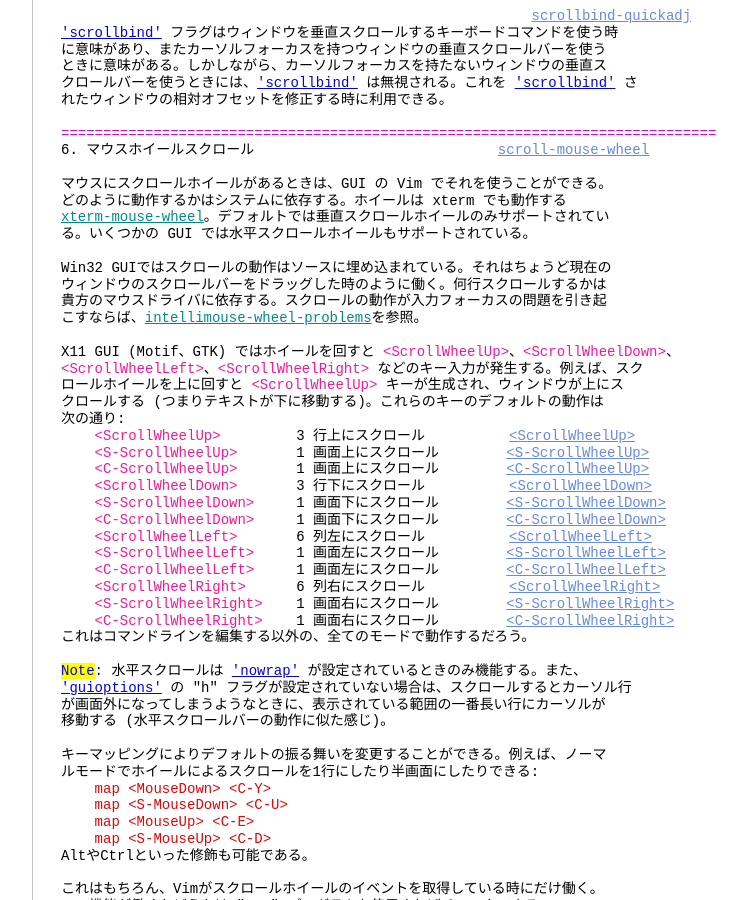
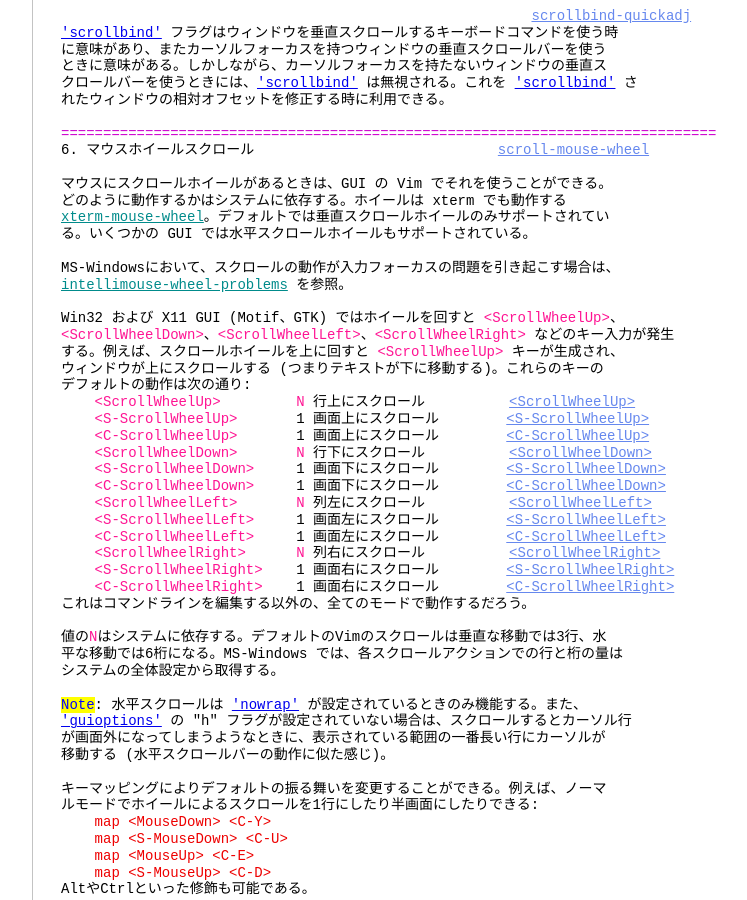
Before and after one commit to vim-jp/vimdoc-ja, a Jekyll site: the page built from scroll.html, in a window 1280 px wide and 900 px high, scrolled down 3853 px. Shown: the whole window, without its empty margins (340-1087 px from the left). Built offline with Jekyll 4.4.1, drawn with Linux system fonts in a browser that asks for light colours; nearby versions of some CDN libraries; comment, search, counter and statistics services are not loaded; some of the changed text lies outside the part shown.

Commit message:
Generated by GitHub workflow 2574473302
https://github.com/vim-jp/vimdoc-ja-working/actions/runs/2574473302

```diff
--- a/scroll.html
+++ b/scroll.html
@@ -3,7 +3,7 @@ layout: vimdoc
 helpname: 'scroll'
 ---
 <div id='vimCodeElement'>
-<a class="Constant" href="scroll.html" name="scroll.txt">scroll.txt</a>&nbsp;&nbsp;&nbsp;&nbsp;For&nbsp;<span class="Identifier">Vim バージョン 8.2.</span>&nbsp;&nbsp;Last change: 2022 Apr 03<br>
+<a class="Constant" href="scroll.html" name="scroll.txt">scroll.txt</a>&nbsp;&nbsp;&nbsp;&nbsp;For&nbsp;<span class="Identifier">Vim バージョン 8.2.</span>&nbsp;&nbsp;Last change: 2022 May 07<br>
 <br>
 <br>
 &nbsp;&nbsp;&nbsp;&nbsp;&nbsp;&nbsp;&nbsp;&nbsp;&nbsp;&nbsp;&nbsp;&nbsp;&nbsp;&nbsp;&nbsp;&nbsp;<span class="Identifier">VIMリファレンスマニュアル&nbsp;&nbsp;&nbsp;&nbsp;by Bram Moolenaar</span><br>
@@ -235,29 +235,31 @@ ze&nbsp;&nbsp;&nbsp;&nbsp;&nbsp;&nbsp;&nbsp;&nbsp;&nbsp;&nbsp;&nbsp;&nbsp;&nbsp;
 <a class="Identifier" href="scroll.html#xterm-mouse-wheel">xterm-mouse-wheel</a>。デフォルトでは垂直スクロールホイールのみサポートされてい<br>
 る。いくつかの GUI では水平スクロールホイールもサポートされている。<br>
 <br>
-Win32 GUIではスクロールの動作はソースに埋め込まれている。それはちょうど現在の<br>
-ウィンドウのスクロールバーをドラッグした時のように働く。何行スクロールするかは<br>
-貴方のマウスドライバに依存する。スクロールの動作が入力フォーカスの問題を引き起<br>
-こすならば、<a class="Identifier" href="gui_w32.html#intellimouse-wheel-problems">intellimouse-wheel-problems</a>を参照。<br>
+MS-Windowsにおいて、スクロールの動作が入力フォーカスの問題を引き起こす場合は、<br>
+<a class="Identifier" href="gui_w32.html#intellimouse-wheel-problems">intellimouse-wheel-problems</a>&nbsp;を参照。<br>
 <br>
-X11 GUI (Motif、GTK) ではホイールを回すと&nbsp;<span class="Special">&lt;ScrollWheelUp&gt;</span>、<span class="Special">&lt;ScrollWheelDown&gt;</span>、<br>
-<span class="Special">&lt;ScrollWheelLeft&gt;</span>、<span class="Special">&lt;ScrollWheelRight&gt;</span>&nbsp;などのキー入力が発生する。例えば、スク<br>
-ロールホイールを上に回すと&nbsp;<span class="Special">&lt;ScrollWheelUp&gt;</span>&nbsp;キーが生成され、ウィンドウが上にス<br>
-クロールする (つまりテキストが下に移動する)。これらのキーのデフォルトの動作は<br>
-次の通り:<br>
-&nbsp;&nbsp;&nbsp;&nbsp;<span class="Special">&lt;ScrollWheelUp&gt;</span>&nbsp;&nbsp;&nbsp;&nbsp;&nbsp;&nbsp;&nbsp;&nbsp; 3 行上にスクロール&nbsp;&nbsp;&nbsp;&nbsp;&nbsp;&nbsp;&nbsp;&nbsp;&nbsp;&nbsp;<a class="Constant" href="scroll.html#<ScrollWheelUp>" name="&lt;ScrollWheelUp&gt;">&lt;ScrollWheelUp&gt;</a><br>
+Win32 および X11 GUI (Motif、GTK) ではホイールを回すと&nbsp;<span class="Special">&lt;ScrollWheelUp&gt;</span>、<br>
+<span class="Special">&lt;ScrollWheelDown&gt;</span>、<span class="Special">&lt;ScrollWheelLeft&gt;</span>、<span class="Special">&lt;ScrollWheelRight&gt;</span>&nbsp;などのキー入力が発生<br>
+する。例えば、スクロールホイールを上に回すと&nbsp;<span class="Special">&lt;ScrollWheelUp&gt;</span>&nbsp;キーが生成され、<br>
+ウィンドウが上にスクロールする (つまりテキストが下に移動する)。これらのキーの<br>
+デフォルトの動作は次の通り:<br>
+&nbsp;&nbsp;&nbsp;&nbsp;<span class="Special">&lt;ScrollWheelUp&gt;</span>&nbsp;&nbsp;&nbsp;&nbsp;&nbsp;&nbsp;&nbsp;&nbsp;&nbsp;<span class="Special">N</span>&nbsp;行上にスクロール&nbsp;&nbsp;&nbsp;&nbsp;&nbsp;&nbsp;&nbsp;&nbsp;&nbsp;&nbsp;<a class="Constant" href="scroll.html#<ScrollWheelUp>" name="&lt;ScrollWheelUp&gt;">&lt;ScrollWheelUp&gt;</a><br>
 &nbsp;&nbsp;&nbsp;&nbsp;<span class="Special">&lt;S-ScrollWheelUp&gt;</span>&nbsp;&nbsp;&nbsp;&nbsp;&nbsp;&nbsp; 1 画面上にスクロール&nbsp;&nbsp;&nbsp;&nbsp;&nbsp;&nbsp;&nbsp;&nbsp;<a class="Constant" href="scroll.html#<S-ScrollWheelUp>" name="&lt;S-ScrollWheelUp&gt;">&lt;S-ScrollWheelUp&gt;</a><br>
 &nbsp;&nbsp;&nbsp;&nbsp;<span class="Special">&lt;C-ScrollWheelUp&gt;</span>&nbsp;&nbsp;&nbsp;&nbsp;&nbsp;&nbsp; 1 画面上にスクロール&nbsp;&nbsp;&nbsp;&nbsp;&nbsp;&nbsp;&nbsp;&nbsp;<a class="Constant" href="scroll.html#<C-ScrollWheelUp>" name="&lt;C-ScrollWheelUp&gt;">&lt;C-ScrollWheelUp&gt;</a><br>
-&nbsp;&nbsp;&nbsp;&nbsp;<span class="Special">&lt;ScrollWheelDown&gt;</span>&nbsp;&nbsp;&nbsp;&nbsp;&nbsp;&nbsp; 3 行下にスクロール&nbsp;&nbsp;&nbsp;&nbsp;&nbsp;&nbsp;&nbsp;&nbsp;&nbsp;&nbsp;<a class="Constant" href="scroll.html#<ScrollWheelDown>" name="&lt;ScrollWheelDown&gt;">&lt;ScrollWheelDown&gt;</a><br>
+&nbsp;&nbsp;&nbsp;&nbsp;<span class="Special">&lt;ScrollWheelDown&gt;</span>&nbsp;&nbsp;&nbsp;&nbsp;&nbsp;&nbsp;&nbsp;<span class="Special">N</span>&nbsp;行下にスクロール&nbsp;&nbsp;&nbsp;&nbsp;&nbsp;&nbsp;&nbsp;&nbsp;&nbsp;&nbsp;<a class="Constant" href="scroll.html#<ScrollWheelDown>" name="&lt;ScrollWheelDown&gt;">&lt;ScrollWheelDown&gt;</a><br>
 &nbsp;&nbsp;&nbsp;&nbsp;<span class="Special">&lt;S-ScrollWheelDown&gt;</span>&nbsp;&nbsp;&nbsp;&nbsp; 1 画面下にスクロール&nbsp;&nbsp;&nbsp;&nbsp;&nbsp;&nbsp;&nbsp;&nbsp;<a class="Constant" href="scroll.html#<S-ScrollWheelDown>" name="&lt;S-ScrollWheelDown&gt;">&lt;S-ScrollWheelDown&gt;</a><br>
 &nbsp;&nbsp;&nbsp;&nbsp;<span class="Special">&lt;C-ScrollWheelDown&gt;</span>&nbsp;&nbsp;&nbsp;&nbsp; 1 画面下にスクロール&nbsp;&nbsp;&nbsp;&nbsp;&nbsp;&nbsp;&nbsp;&nbsp;<a class="Constant" href="scroll.html#<C-ScrollWheelDown>" name="&lt;C-ScrollWheelDown&gt;">&lt;C-ScrollWheelDown&gt;</a><br>
-&nbsp;&nbsp;&nbsp;&nbsp;<span class="Special">&lt;ScrollWheelLeft&gt;</span>&nbsp;&nbsp;&nbsp;&nbsp;&nbsp;&nbsp; 6 列左にスクロール&nbsp;&nbsp;&nbsp;&nbsp;&nbsp;&nbsp;&nbsp;&nbsp;&nbsp;&nbsp;<a class="Constant" href="scroll.html#<ScrollWheelLeft>" name="&lt;ScrollWheelLeft&gt;">&lt;ScrollWheelLeft&gt;</a><br>
+&nbsp;&nbsp;&nbsp;&nbsp;<span class="Special">&lt;ScrollWheelLeft&gt;</span>&nbsp;&nbsp;&nbsp;&nbsp;&nbsp;&nbsp;&nbsp;<span class="Special">N</span>&nbsp;列左にスクロール&nbsp;&nbsp;&nbsp;&nbsp;&nbsp;&nbsp;&nbsp;&nbsp;&nbsp;&nbsp;<a class="Constant" href="scroll.html#<ScrollWheelLeft>" name="&lt;ScrollWheelLeft&gt;">&lt;ScrollWheelLeft&gt;</a><br>
 &nbsp;&nbsp;&nbsp;&nbsp;<span class="Special">&lt;S-ScrollWheelLeft&gt;</span>&nbsp;&nbsp;&nbsp;&nbsp; 1 画面左にスクロール&nbsp;&nbsp;&nbsp;&nbsp;&nbsp;&nbsp;&nbsp;&nbsp;<a class="Constant" href="scroll.html#<S-ScrollWheelLeft>" name="&lt;S-ScrollWheelLeft&gt;">&lt;S-ScrollWheelLeft&gt;</a><br>
 &nbsp;&nbsp;&nbsp;&nbsp;<span class="Special">&lt;C-ScrollWheelLeft&gt;</span>&nbsp;&nbsp;&nbsp;&nbsp; 1 画面左にスクロール&nbsp;&nbsp;&nbsp;&nbsp;&nbsp;&nbsp;&nbsp;&nbsp;<a class="Constant" href="scroll.html#<C-ScrollWheelLeft>" name="&lt;C-ScrollWheelLeft&gt;">&lt;C-ScrollWheelLeft&gt;</a><br>
-&nbsp;&nbsp;&nbsp;&nbsp;<span class="Special">&lt;ScrollWheelRight&gt;</span>&nbsp;&nbsp;&nbsp;&nbsp;&nbsp;&nbsp;6 列右にスクロール&nbsp;&nbsp;&nbsp;&nbsp;&nbsp;&nbsp;&nbsp;&nbsp;&nbsp;&nbsp;<a class="Constant" href="scroll.html#<ScrollWheelRight>" name="&lt;ScrollWheelRight&gt;">&lt;ScrollWheelRight&gt;</a><br>
+&nbsp;&nbsp;&nbsp;&nbsp;<span class="Special">&lt;ScrollWheelRight&gt;</span>&nbsp;&nbsp;&nbsp;&nbsp;&nbsp;&nbsp;<span class="Special">N</span>&nbsp;列右にスクロール&nbsp;&nbsp;&nbsp;&nbsp;&nbsp;&nbsp;&nbsp;&nbsp;&nbsp;&nbsp;<a class="Constant" href="scroll.html#<ScrollWheelRight>" name="&lt;ScrollWheelRight&gt;">&lt;ScrollWheelRight&gt;</a><br>
 &nbsp;&nbsp;&nbsp;&nbsp;<span class="Special">&lt;S-ScrollWheelRight&gt;</span>&nbsp;&nbsp;&nbsp;&nbsp;1 画面右にスクロール&nbsp;&nbsp;&nbsp;&nbsp;&nbsp;&nbsp;&nbsp;&nbsp;<a class="Constant" href="scroll.html#<S-ScrollWheelRight>" name="&lt;S-ScrollWheelRight&gt;">&lt;S-ScrollWheelRight&gt;</a><br>
 &nbsp;&nbsp;&nbsp;&nbsp;<span class="Special">&lt;C-ScrollWheelRight&gt;</span>&nbsp;&nbsp;&nbsp;&nbsp;1 画面右にスクロール&nbsp;&nbsp;&nbsp;&nbsp;&nbsp;&nbsp;&nbsp;&nbsp;<a class="Constant" href="scroll.html#<C-ScrollWheelRight>" name="&lt;C-ScrollWheelRight&gt;">&lt;C-ScrollWheelRight&gt;</a><br>
 これはコマンドラインを編集する以外の、全てのモードで動作するだろう。<br>
+<br>
+値の<span class="Special">N</span>はシステムに依存する。デフォルトのVimのスクロールは垂直な移動では3行、水<br>
+平な移動では6桁になる。MS-Windows では、各スクロールアクションでの行と桁の量は<br>
+システムの全体設定から取得する。<br>
 <br>
 <span class="Todo">Note</span>: 水平スクロールは&nbsp;<a class="Type" href="options.html#'nowrap'">'nowrap'</a>&nbsp;が設定されているときのみ機能する。また、<br>
 <a class="Type" href="options.html#'guioptions'">'guioptions'</a>&nbsp;の &quot;h&quot; フラグが設定されていない場合は、スクロールするとカーソル行<br>
```
